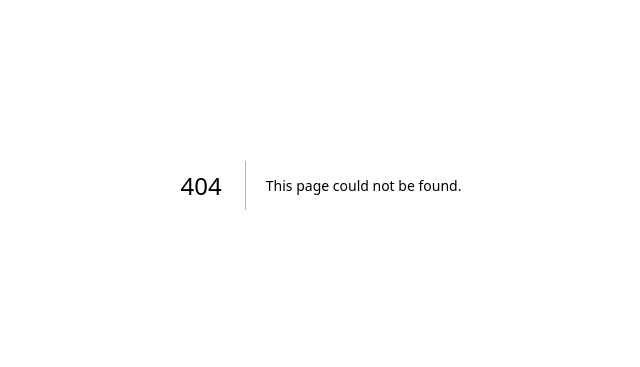
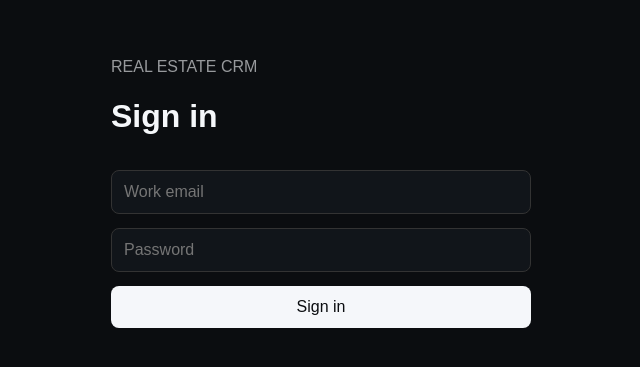
Before and after one commit to syedusman-create/Realestate_CRM, a Next.js app in the folder apps/web/: page /login in a window 1280 px wide. Before the commit this address had no page. Shown: the part 215-582 px from the top of the page, without its empty margins (319-959 px from the left). Built offline with nearby package versions, Linux system fonts and the light colour scheme.

Commit message:
feat: add Supabase login flow

```diff
--- /dev/null
+++ b/apps/web/app/login/page.tsx
@@ -0,0 +1,45 @@
+'use client'
+
+import { useState } from 'react'
+import { createClient } from '../../lib/supabase/client'
+import { useRouter } from 'next/navigation'
+
+export default function LoginPage() {
+  const router = useRouter()
+  const [email, setEmail] = useState('')
+  const [password, setPassword] = useState('')
+  const [error, setError] = useState<string | null>(null)
+  const [loading, setLoading] = useState(false)
+
+  async function submit(event: React.FormEvent) {
+    event.preventDefault()
+    setLoading(true)
+    setError(null)
+    const supabase = createClient()
+    const { error: signInError } = await supabase.auth.signInWithPassword({ email, password })
+    setLoading(false)
+    if (signInError) {
+      setError(signInError.message)
+      return
+    }
+    router.replace('/dashboard')
+    router.refresh()
+  }
+
+  return (
+    <main style={{ minHeight: '100vh', display: 'grid', placeItems: 'center', padding: 24 }}>
+      <form onSubmit={submit} style={{ width: '100%', maxWidth: 420, display: 'grid', gap: 14 }}>
+        <div>
+          <p style={{ opacity: 0.6 }}>REAL ESTATE CRM</p>
+          <h1>Sign in</h1>
+        </div>
+        <input aria-label="Email" type="email" required value={email} onChange={(e) => setEmail(e.target.value)} placeholder="Work email" style={{ padding: 12, borderRadius: 8, border: '1px solid #333', background: '#11151a', color: 'inherit' }} />
+        <input aria-label="Password" type="password" required value={password} onChange={(e) => setPassword(e.target.value)} placeholder="Password" style={{ padding: 12, borderRadius: 8, border: '1px solid #333', background: '#11151a', color: 'inherit' }} />
+        {error && <p style={{ color: '#ff8b8b' }}>{error}</p>}
+        <button disabled={loading} type="submit" style={{ padding: 12, borderRadius: 8, border: 0, background: '#f5f7fa', color: '#0b0d10', cursor: 'pointer' }}>
+          {loading ? 'Signing in…' : 'Sign in'}
+        </button>
+      </form>
+    </main>
+  )
+}
```
